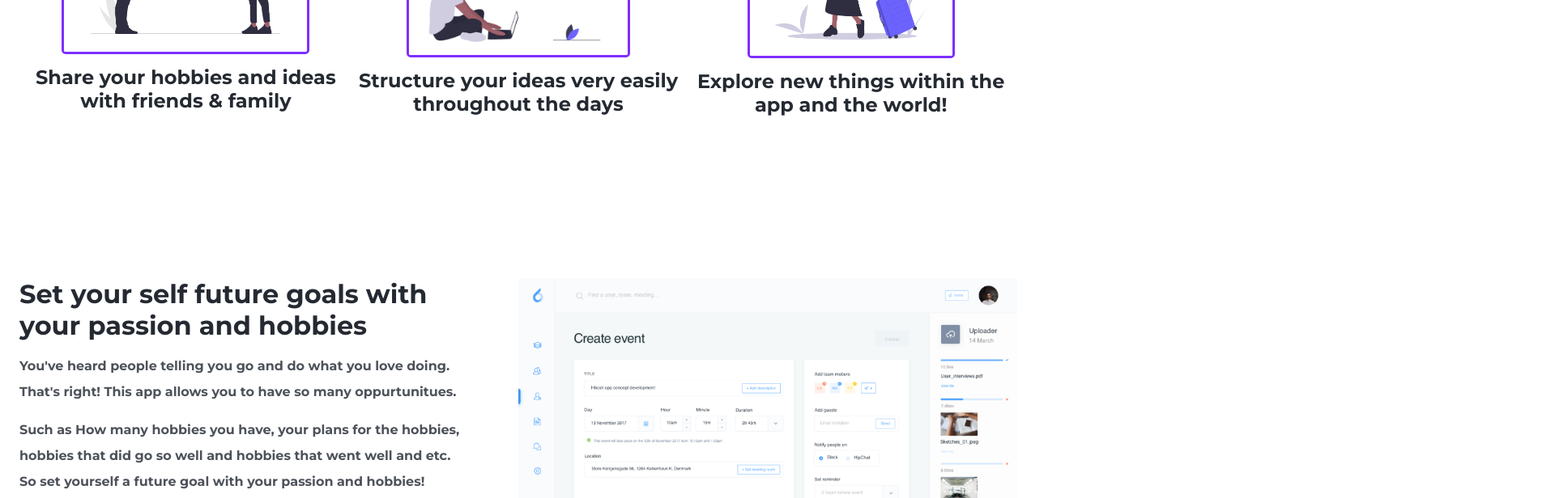
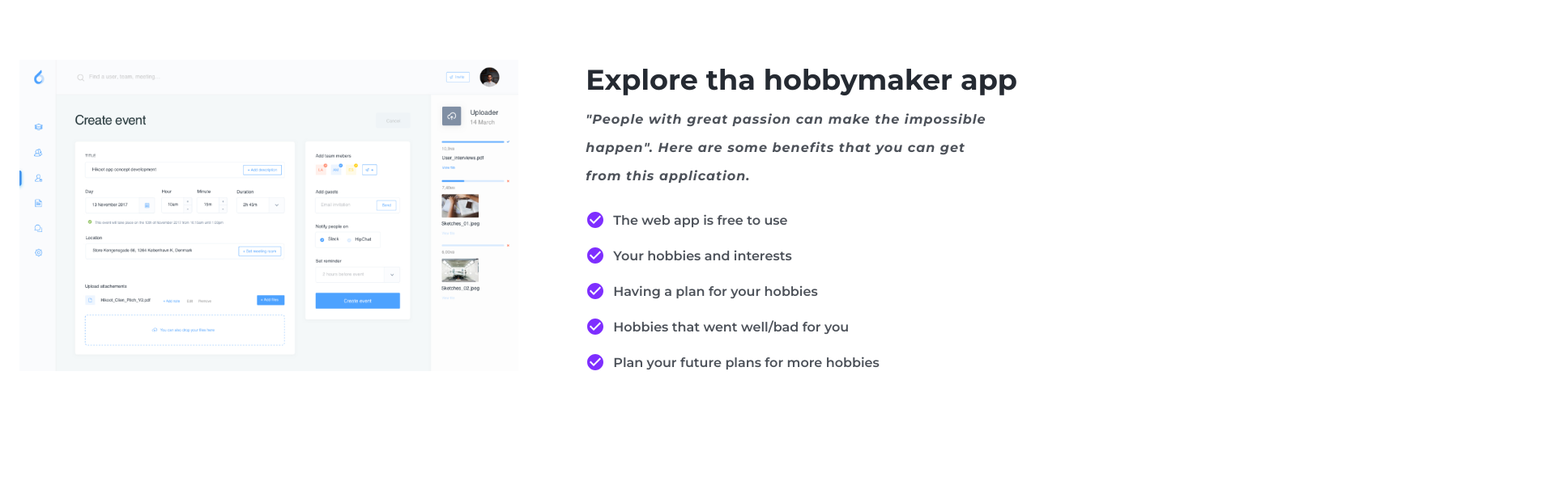
Before and after one commit to KosmosKey/HobbyMaker, a React (Create React App) app in the folder client/: page / in a window 1280 px wide. Shown: the part 1560-2176 px from the top of the page at 81% size, 1920 px wide, since content can reach past the window. After the commit the page ends 2023 px from the top, so only its background shows below. Built offline with nearby package versions, Linux system fonts and the light colour scheme.

Commit message:
Navbar on scroll change background

```diff
--- a/client/src/components/Home/Home.js
+++ b/client/src/components/Home/Home.js
@@ -5,6 +5,9 @@ import firstSvg from "../../Logo/svg1.png";
 import secondSvg from "../../Logo/svg2.png";
 import Event from "../../Logo/Event1.png";
 import thirdSvg from "../../Logo/svg3.png";
+import BookmarkIcon from "@material-ui/icons/Bookmark";
+import CheckCircleIcon from "@material-ui/icons/CheckCircle";
+import TwitterIcon from "@material-ui/icons/Twitter";
 import { Grid, Container, Button } from "@material-ui/core";
 import "./Home.scss";
 
@@ -138,10 +141,11 @@ function Home() {
               sm={6}
             >
               <div className="Home__SetGoalsForHobi">
-                <h1>
+                <h1 className="Home__TitleSet">
                   Set your self future goals with
                   <br /> your passion and hobbies
                 </h1>
+
                 <p>
                   You've heard people telling you go and do what you love doing.
                   That's right! This app allows you to have so many
@@ -149,8 +153,8 @@ function Home() {
                 </p>
                 <p className="Home__paragraph">
                   Such as How many hobbies you have, your plans for the hobbies,
-                  hobbies that did go so well and hobbies that went well and
-                  etc. So set yourself a future goal with your passion and
+                  hobbies that did go so well and hobbies that did not go well
+                  and etc. So set yourself a future goal with your passion and
                   hobbies!
                 </p>
                 <Button
@@ -172,6 +176,65 @@ function Home() {
           </Grid>
         </Container>
       </div>
+      <section className="Home__SectionBenefits">
+        <Container>
+          <Grid container justify="center" alignItems="center">
+            <Grid item lg={6} md={6} sm={6}>
+              <img
+                src={Event}
+                alt="Image_column"
+                className="Home__ImageFluid"
+              />
+            </Grid>
+            <Grid
+              item
+              lg={6}
+              md={6}
+              sm={6}
+              container
+              direction="row"
+              justify="flex-end"
+              alignItems="flex-start"
+              className="Home__gridSystemFourth"
+            >
+              <div className="Home__SetYourSelfGoal">
+                <h1>Explore tha hobbymaker app</h1>
+                <div className="Home__ListOfGroup">
+                  <p className="Home__QuoteParagraph">
+                    "People with great passion can make the impossible happen".
+                    Here are some benefits that you can get from this
+                    application.
+                  </p>
+                  <ul>
+                    <li className="Home__UnlistItems">
+                      <CheckCircleIcon className="Home__icons" />
+                      The web app is free to use
+                    </li>
+                    <li className="Home__UnlistItems">
+                      <CheckCircleIcon className="Home__icons" />
+                      Your hobbies and interests
+                    </li>
+                    <li className="Home__UnlistItems">
+                      <CheckCircleIcon className="Home__icons" />
+                      Having a plan for your hobbies
+                    </li>
+                    <li className="Home__UnlistItems">
+                      <CheckCircleIcon className="Home__icons" />
+                      Hobbies that went well/bad for you
+                      <br />
+                    </li>
+                    <li className="Home__UnlistItems">
+                      <CheckCircleIcon className="Home__icons" />
+                      Plan your future plans for more hobbies
+                      <br />
+                    </li>
+                  </ul>
+                </div>
+              </div>
+            </Grid>
+          </Grid>
+        </Container>
+      </section>
     </div>
   );
 }
--- a/client/src/components/Home/Home.scss
+++ b/client/src/components/Home/Home.scss
@@ -133,8 +133,8 @@
   margin-top: 200px;
 
   .Home__ImageFluid {
-    max-width: 100%;
-    height: auto;
+    max-width: 100% !important;
+    height: auto !important;
   }
 
   .Home__SetGoalsForHobi {
@@ -174,7 +174,62 @@
   }
 }
 
+.Home__SectionBenefits {
+  margin-top: 75px;
 
+  .Home__ImageFluid {
+    max-width: 100%;
+    height: auto;
+  }
+}
+
+
+
+.Home__SetYourSelfGoal {
+  .Home__TwitterIcon {
+    margin-left: 10px;
+  }
+
+  h1 {
+    font-size: 35px;
+    color: #252A32;
+    margin-bottom: 10px;
+  }
+
+  ul {
+    margin-top: 5px;
+
+    li {
+      list-style: none;
+      padding-top: 20px;
+    }
+  }
+
+  .Home__icons {
+    margin-right: 10px;
+    color: #7E2EFF;
+  }
+
+  .Home__QuoteParagraph {
+    max-width: 500px;
+    font-style: italic;
+    font-weight: 700;
+    letter-spacing: 1px;
+    line-height: 35px;
+    color: #4d525a;
+
+  }
+
+
+  .Home__ListOfGroup {
+    .Home__UnlistItems {
+      display: flex;
+      font-weight: 600;
+      align-items: center;
+      color: #4d525a;
+    }
+  }
+}
 
 @media screen and (max-width: 1279px) {
   .Home__Container {
@@ -212,17 +267,17 @@
       max-width: 300px;
     }
 
-    .Home__Buttons {
-      .Home__GetStarted {
-        border: 1px solid white;
-        font-size: 15px !important;
-      }
 
-      .Home__LogIn {
-        border: 1px solid white;
-        font-size: 15px !important;
+    .Home__SectionBenefits {
+      margin-top: 75px;
+
+      .Home__ImageFluid {
+        max-width: 100%;
+        height: auto;
       }
     }
+
+
   }
 }
 
--- a/client/src/components/Navbar/NavigationBar.js
+++ b/client/src/components/Navbar/NavigationBar.js
@@ -2,33 +2,52 @@ import React, { useEffect, useState } from "react";
 import "./NavigationBar.scss";
 import AppBar from "@material-ui/core/AppBar";
 import Toolbar from "@material-ui/core/Toolbar";
-import { Button } from "@material-ui/core";
+import { Button, IconButton } from "@material-ui/core";
 import MenuIcon from "@material-ui/icons/Menu";
 import LogoBlue from "../../Logo/LogoBlue.png";
+import WhiteBlue from "../../Logo/Logo-with-white-text.png";
 import logoWithout from "../../Logo/White.png";
 import WhiteLogo from "../../Logo/Logo-with-white-text.png";
 
 const NavigationBar = () => {
-  const [showNav, setShowNav] = useState(true);
+  const [showNav, setShowNav] = useState(false);
   useEffect(() => {
     window.addEventListener("scroll", () => {
-      if (scrollY > 100) {
+      if (window.scrollY > 100) {
+        setShowNav(true);
+      } else {
+        setShowNav(false);
       }
     });
   }, []);
 
   return (
-    <AppBar position="static" className={showNav ? "NavigationBar__NavBar__active": "NavigationBar__NavBar"}>
-      <div className="NavigationBar___ResponsiveIcon">
-        <MenuIcon className="NavigationBar__Icon" />
-      </div>
+    <AppBar
+      position="static"
+      className={`NavigationBar__NavBar ${showNav && "active"}`}
+    >
+      <Button className="NavigationBar__Icon">
+        <MenuIcon className="NavigationBar__IconMenu" />
+      </Button>
       <Toolbar className="NavigationBar__AppBar">
         <img
           src={logoWithout}
           alt="Logo-without-text"
           className="NavigationBar__LogoWithout"
         />
-        <img src={LogoBlue} alt="LogoBlue" className="NavigatioBar__LogoBlue" />
+        {showNav ? (
+          <img
+            src={WhiteBlue}
+            alt="LogoBlue"
+            className="NavigatioBar__LogoBlue"
+          />
+        ) : (
+          <img
+            src={LogoBlue}
+            alt="LogoBlue"
+            className="NavigatioBar__LogoBlue"
+          />
+        )}
         <img
           src={WhiteLogo}
           alt="WhiteLogo"
--- a/client/src/components/Navbar/NavigationBar.scss
+++ b/client/src/components/Navbar/NavigationBar.scss
@@ -1,6 +1,14 @@
+ .NavigationBar__NavBar.active {
+   background: #7E2EFF !important;
+ }
+
+
  .NavigationBar__NavBar {
+   position: sticky !important;
+   top: 0 !important;
    background: transparent !important;
    box-shadow: none !important;
+   transition: 350ms ease-in-out !important;
 
    .NavigationBar__AppBar {
      display: flex !important;
@@ -9,18 +17,26 @@
      position: relative;
    }
 
+
    .NavigationBar__Icon {
      display: none;
-    position: absolute;
-    right: 15px !important;
-    top: 25px !important;
+     position: absolute !important;
+     right: -30px !important;
+     top: 20px !important;
+     z-index: 10;
+     padding: 0px;
+     margin: 0px;
+
+     .NavigationBar__IconMenu {
+       color: white;
+       padding-top: 5px;
        font-size: 50px !important;
+     }
    }
 
    .NavigationBar__WhiteLogo {
      display: none;
    }
-
 
    img {
      width: 275px;
```
Lines whose indentation alone changed are shown as unchanged.
